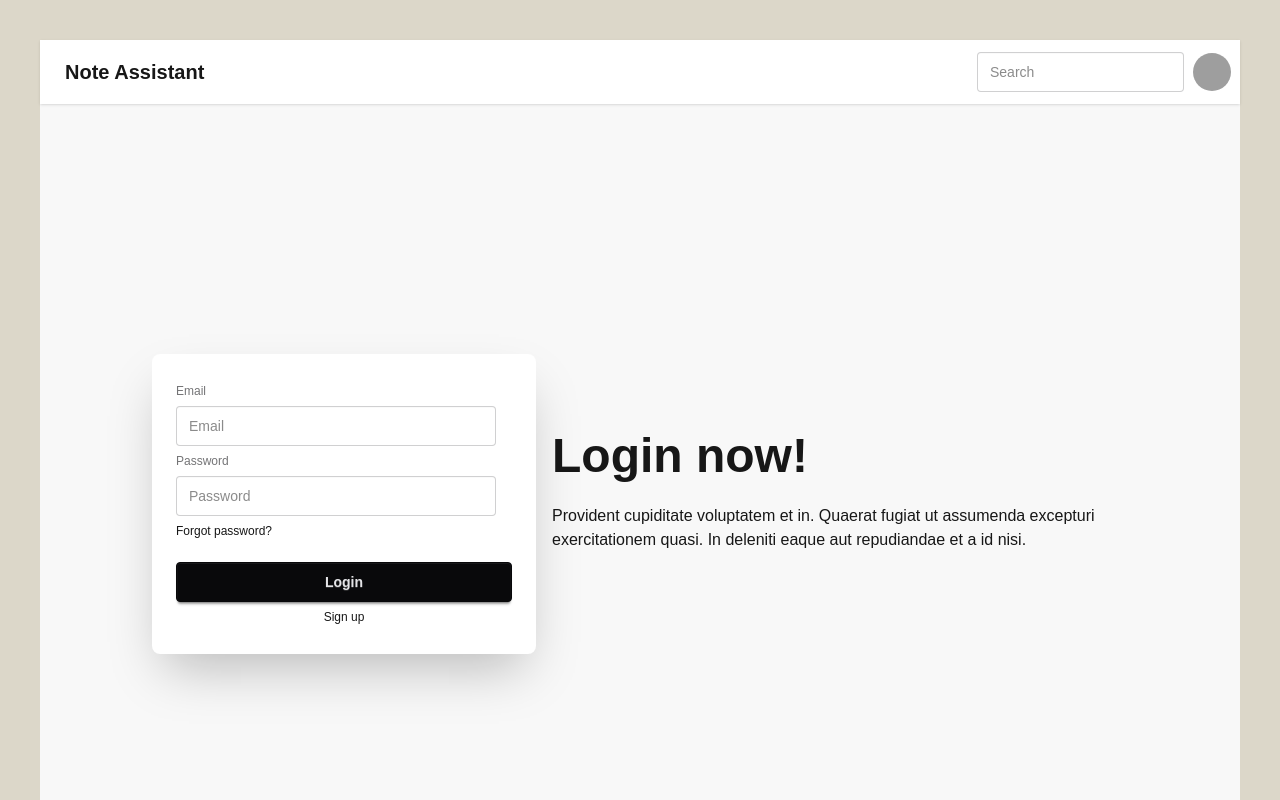
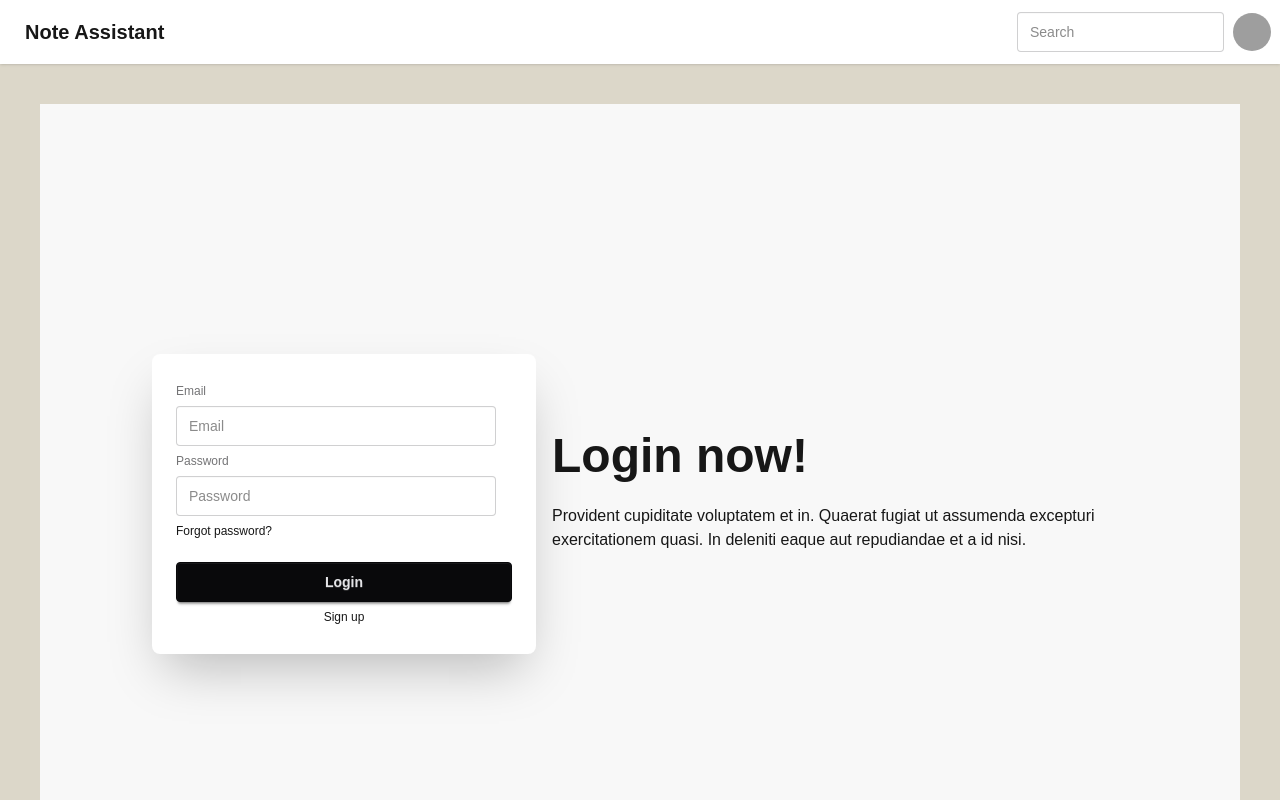
Before and after one commit to wnbui/note-assistant, a Next.js app: page / in a window 1280 px wide. Shown: the top 800 px of the page. Built offline with nearby package versions, Linux system fonts and the light colour scheme; grey boxes are pictures that could not be loaded.

Commit message:
Move navbar to layout.tsx

```diff
--- a/app/globals.css
+++ b/app/globals.css
@@ -13,12 +13,12 @@
   --foreground: #171717;
 }
 
-@media (prefers-color-scheme: dark) {
+/* @media (prefers-color-scheme: dark) {
   :root {
     --background: #0a0a0a;
     --foreground: #ededed;
   }
-}
+} */
 
 body {
   color: var(--foreground);
--- a/app/layout.tsx
+++ b/app/layout.tsx
@@ -1,6 +1,7 @@
 import type { Metadata } from "next";
 import { Geist, Geist_Mono } from "next/font/google";
 import "./globals.css";
+import NavBar from "./NavBar";
 
 const geistSans = Geist({
   variable: "--font-geist-sans",
@@ -27,7 +28,8 @@ export default function RootLayout({
       <body
         className={`${geistSans.variable} ${geistMono.variable} antialiased`}
       >
-        {children}
+        <NavBar />
+        <main>{children}</main>
       </body>
     </html>
   );
--- a/app/page.tsx
+++ b/app/page.tsx
@@ -1,12 +1,9 @@
 import Footer from "./components/Footer";
-import NavBar from "./components/NavBar";
 import LogInCard from "./components/LogInCard";
 
 export default function Home() {
   return (
     <main className="flex min-h-screen flex-col items-center p-10">
-      <NavBar />
-
       <div className="bg-base-200 px-24">
         <LogInCard />
       </div>
```
Also changed, not shown: app/NavBar.tsx (renamed from app/components/NavBar.tsx).
